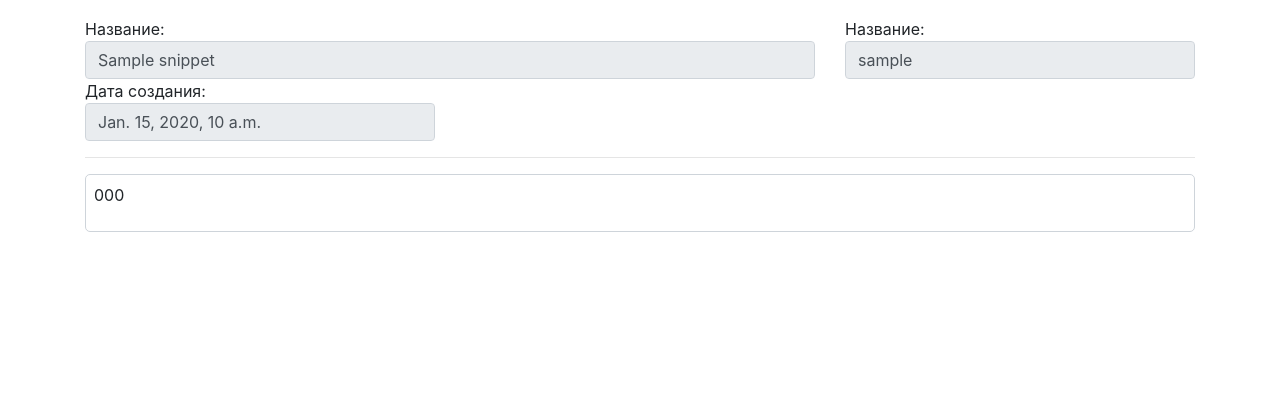
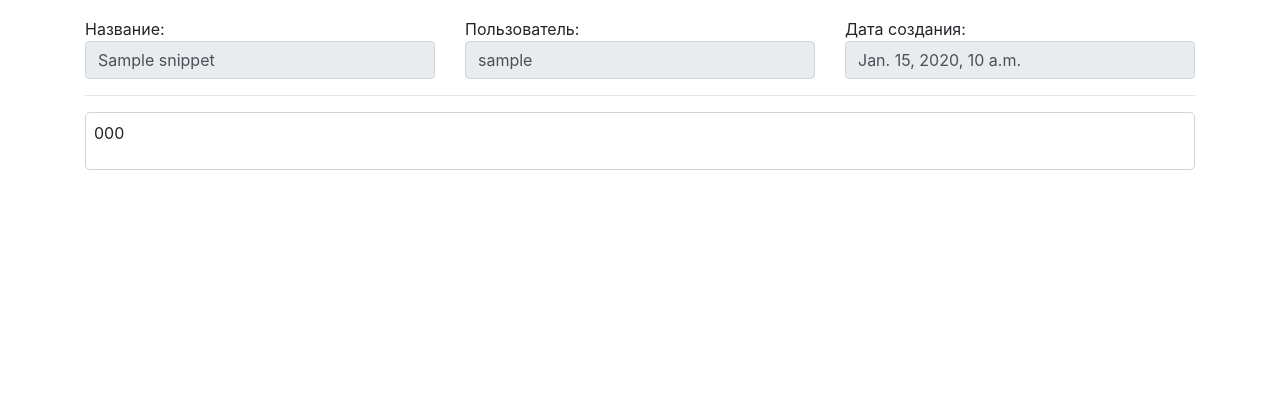
Before and after one commit to kruglovdm/snippets, a Django app: page /snippet/1 in a window 1280 px wide. Shown: the part 59-479 px from the top of the page. Run offline with Django 3.2, Linux system fonts and the light colour scheme; tables that the repository leaves empty hold one stand-in row (values such as "Sample post"); some libraries are stand-ins or nearby versions.

Commit message:
20220927_3

```diff
--- a/templates/pages/snippet_page.html
+++ b/templates/pages/snippet_page.html
@@ -3,11 +3,11 @@
     <div class="container">
         <fieldset disabled>
             <div class="row disabled">
-                <div class="col col-8">
+                <div class="col col-4">
                     Название: <input type="text" value="{{ snippet.name }}" class="form-control">
                 </div>
                 <div class="col col-4">
-                    Название: <input type="text" value="{{ snippet.user }}" class="form-control">
+                    Пользователь: <input type="text" value="{{ snippet.user }}" class="form-control">
                 </div>
                 <div class="col col-4">
                     Дата создания:<input type="text" value="{{ snippet.creation_date }}" class="form-control">
```
